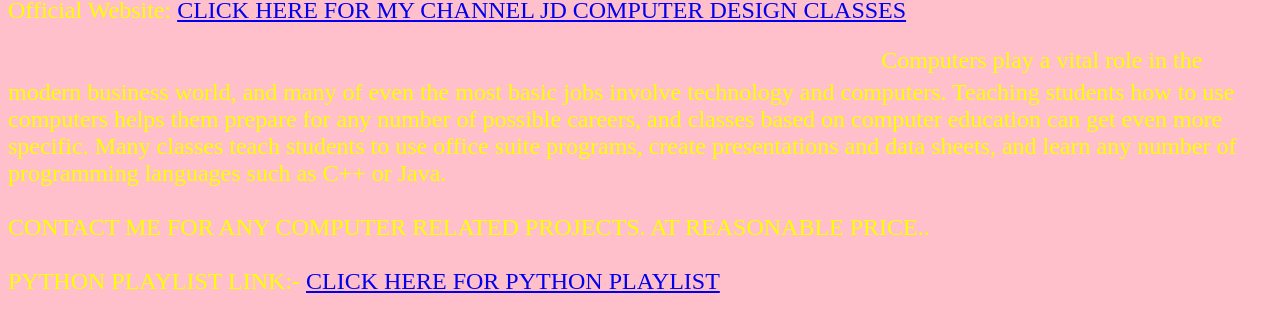
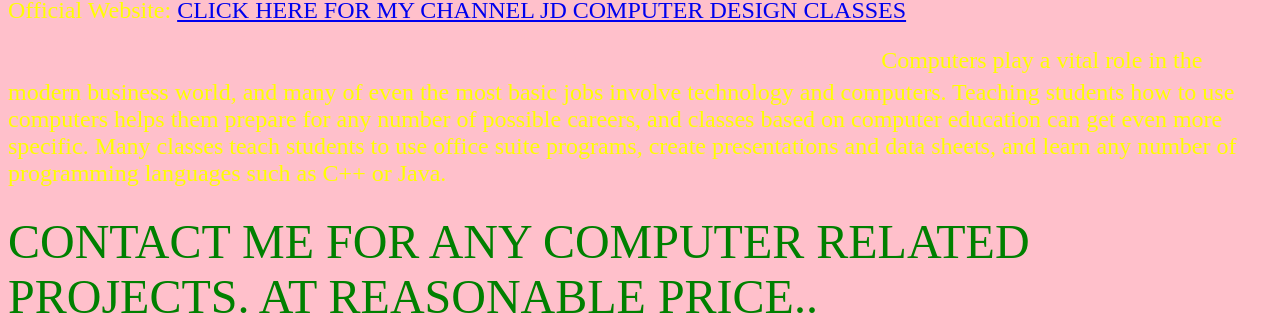
Before and after one commit to jdcomputerdesignclasses/jdcomputerpage.github.io, a plain HTML site: page index.html in a window 1280 px wide. Shown: the part 476-800 px from the top of the page. Drawn offline with Linux system fonts and the light colour scheme.

Commit message:
Update index.html

```diff
--- a/index.html
+++ b/index.html
@@ -13,7 +13,7 @@ Official Website:
 <a href="https://www.youtube.com/channel/UCj3kJuAhwge_Bs3PxQU9sPA">CLICK HERE FOR MY CHANNEL JD COMPUTER DESIGN CLASSES</a>
 <FONT COLOR="pink"SIZE="30"FACE="Lucida Calligraphy"><B><I><U> INTRODUCTION ABOUT MY CHANNEL</u></i></b></font>
 Computers play a vital role in the modern business world, and many of even the most basic jobs involve technology and computers. Teaching students how to use computers helps them prepare for any number of possible careers, and classes based on computer education can get even more specific. Many classes teach students to use office suite programs, create presentations and data sheets, and learn any number of programming languages such as C++ or Java.<br><br>
-CONTACT ME FOR ANY COMPUTER RELATED PROJECTS. AT REASONABLE PRICE.. <br><br>
+<FONT COLOR="GREEN"SIZE="30"FACE="Lucida Calligraphy">CONTACT ME FOR ANY COMPUTER RELATED PROJECTS. AT REASONABLE PRICE..</FONT> <br><br>
 
 PYTHON PLAYLIST LINK:-
  <a href="https://www.youtube.com/playlist?list=PLk-5HeutzdhdqQpsAcbWsARLCDOfDhQBv">CLICK HERE FOR PYTHON PLAYLIST </a>
```
